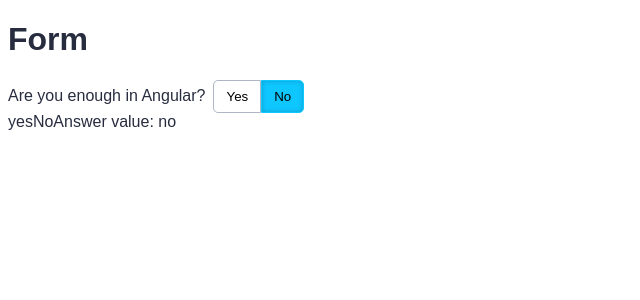
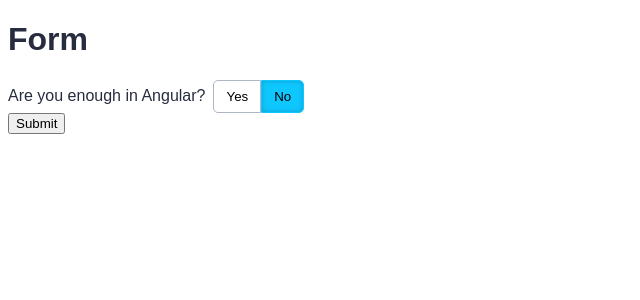
Before and after one commit to Skema1114/a11y-formacao-angular-alura, an Angular app: page / in a window 1280 px wide. Shown: the top 300 px of the page, without its empty margins (0-640 px from the left). Built offline with nearby package versions, Linux system fonts and the light colour scheme.

Commit message:
Terminando a parte 02

```diff
--- a/src/app/app.component.html
+++ b/src/app/app.component.html
@@ -1,10 +1,12 @@
 <main>
   <h1>Form</h1>
 
-  <app-yes-no-button-group
-    [(value)]="yesNoAnswer"
-    label="Are you enough in Angular?"
-  ></app-yes-no-button-group>
+  <form [formGroup]="form" (ngSubmit)="submit()">
+    <app-yes-no-button-group
+      formControlName="yesNoAnswer"
+      label="Are you enough in Angular?"
+    ></app-yes-no-button-group>
 
-  <span>yesNoAnswer value: {{ yesNoAnswer }}</span>
+    <button>Submit</button>
+  </form>
 </main>
--- a/src/app/app.component.ts
+++ b/src/app/app.component.ts
@@ -1,4 +1,5 @@
 import { Component } from '@angular/core';
+import { FormBuilder, FormGroup } from '@angular/forms';
 
 @Component({
   selector: 'app-root',
@@ -7,5 +8,15 @@ import { Component } from '@angular/core';
 })
 export class AppComponent {
   title = 'a11y-p1-formacao-angular-alura';
-  public yesNoAnswer = 'no';
+  public form!: FormGroup;
+
+  constructor(private formBuilder: FormBuilder) {
+    this.form = this.formBuilder.group({
+      yesNoAnswer: ['no'],
+    });
+  }
+
+  public submit(): void {
+    console.log(this.form.value);
+  }
 }
--- /dev/null
+++ b/src/app/shared/components/yes-no-button-group/yes-no-button-group-options.ts
@@ -0,0 +1,4 @@
+export enum YesNoButtonGroupOptions {
+  YES = 'yes',
+  NO = 'no',
+}
--- a/src/app/shared/components/yes-no-button-group/yes-no-button-group.component.ts
+++ b/src/app/shared/components/yes-no-button-group/yes-no-button-group.component.ts
@@ -1,27 +1,54 @@
-import { Component, EventEmitter, Input, OnInit, Output } from '@angular/core';
+import {
+  Component,
+  EventEmitter,
+  forwardRef,
+  Input,
+  OnInit,
+  Output,
+} from '@angular/core';
+import { ControlValueAccessor, NG_VALUE_ACCESSOR } from '@angular/forms';
+
+import { YesNoButtonGroupOptions } from './yes-no-button-group-options';
 
 @Component({
   selector: 'app-yes-no-button-group',
   templateUrl: './yes-no-button-group.component.html',
   styleUrls: ['./yes-no-button-group.component.scss'],
+  providers: [
+    {
+      provide: NG_VALUE_ACCESSOR,
+      multi: true,
+      useExisting: forwardRef(() => YesNoButtonGroupComponent),
+    },
+  ],
 })
-export class YesNoButtonGroupComponent implements OnInit {
+export class YesNoButtonGroupComponent implements OnInit, ControlValueAccessor {
   @Input() public value: string = '';
   @Output() public valueChange = new EventEmitter<string>();
   @Input() public label = '';
   public options = YesNoButtonGroupOptions;
+  public onChange = (value: string) => {};
+  public onTouched = () => {};
 
   constructor() {}
 
-  ngOnInit(): void {}
+  public ngOnInit(): void {}
+
+  public writeValue(value: string): void {
+    this.value = value;
+    this.onChange(this.value);
+    this.valueChange.emit(this.value);
+  }
+
+  public registerOnChange(fn: (value: string) => void): void {
+    this.onChange = fn;
+  }
+
+  public registerOnTouched(fn: () => void): void {
+    this.onTouched = fn;
+  }
 
   public activate(value: string): void {
-    this.value = value;
-    this.valueChange.emit(this.value);
+    this.writeValue(value);
   }
 }
-
-enum YesNoButtonGroupOptions {
-  YES = 'yes',
-  NO = 'no',
-}
```
Also changed, not shown: src/app/app.module.ts (+7 -1 lines), 1 other file (tests, documents, lock files or other folders).
